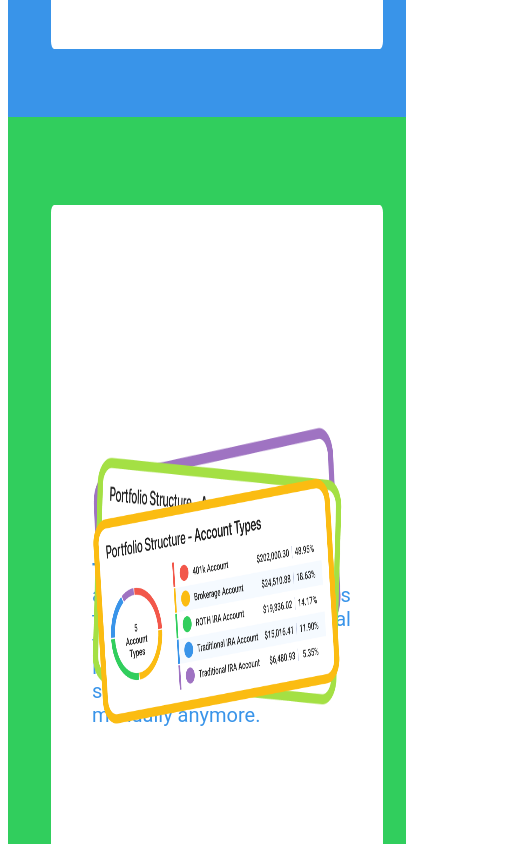
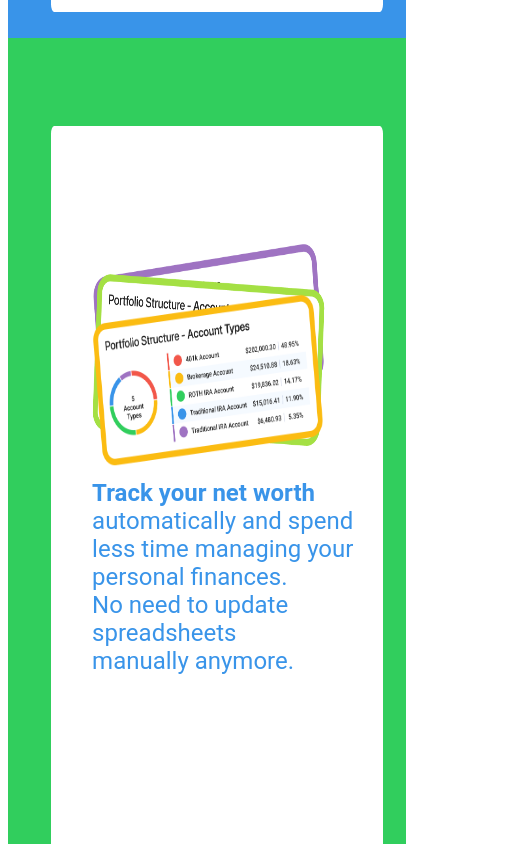
Before and after one commit to arhmAli/Softrix-task, a Next.js app: page / in a window 390 px wide. Shown: the part 1759-2603 px from the top of the page, 531 px wide, since content can reach past the window. Built offline with nearby package versions, Linux system fonts and the light colour scheme.

Commit message:
Update card.css

```diff
--- a/src/components/card.css
+++ b/src/components/card.css
@@ -321,7 +321,7 @@ z-index: 20;
 .fifth-card img:hover{
     animation: fadeOutScale 0.5s ease-out forwards;
 }
-@media screen and (min-width:100px) and (max-width: 350px){
+@media screen and (min-width:300px) and (max-width: 480px){
     .text{
         padding-top: 100%;
         font-size: 1.5rem;
@@ -360,25 +360,26 @@ z-index: 20;
         margin-left:-1%;
     }
     .right-cards{
-        margin-top: -190%;
-        margin-left: 10%;
+        margin-top: -160%;
+        margin-left: 20%;
     }
     .right-cards{
         margin-left: 10%;
     }
     .sec-card-img{
-        margin-top: -160%;
+        margin-top: -120%;
         width: 10vw;
     }
     .third-card-img{
-        margin-top: -210%;
-        margin-left: 1%;
+        margin-top: -165%;
+        margin-left: 10%;
         width: 10vw;
 
     }
+
 }
 
-@media screen and (min-width:351px) and (max-width: 768px) {
+@media screen and (min-width:481px) and (max-width: 768px) {
 
     /* display the cards now at top and then the text */
     .sec-card{
```
